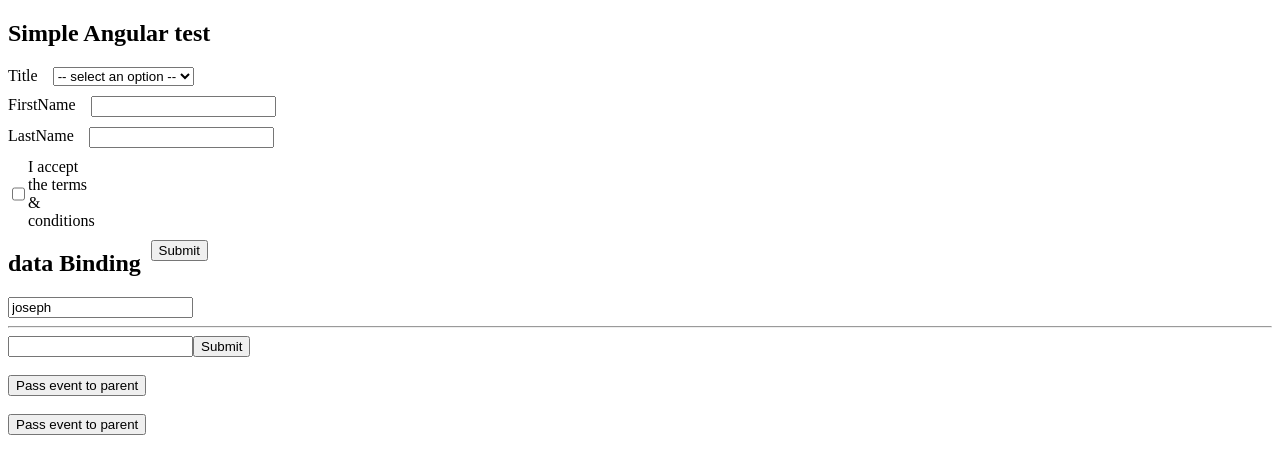
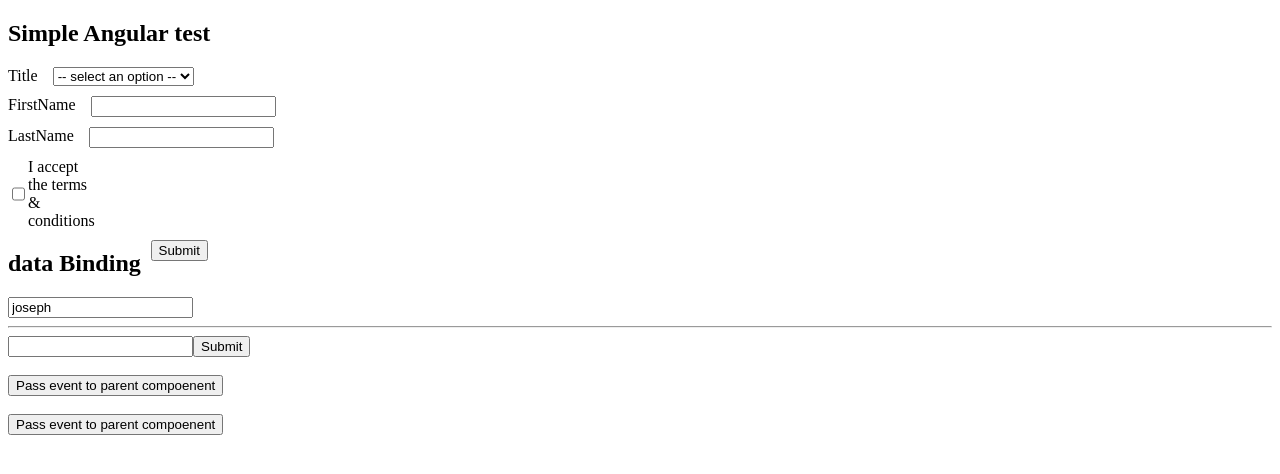
Before and after one commit to JosephAssefa-tech/two-way-databinding, an Angular app: page /home in a window 1280 px wide. Shown: the top 474 px of the page. Built offline with nearby package versions, Linux system fonts and the light colour scheme.

Commit message:
home component done

```diff
--- a/src/app/home/home.component.html
+++ b/src/app/home/home.component.html
@@ -1,7 +1,7 @@
 <div style="margin-left:30px; margin-top:10px" *ngFor="let p of childPosts" >
-{{p}}
+this value{{p}}
 </div>
 <br/>
 <br/>
 
-<button (click)="passEvent()">Pass event to parent</button>
+<button (click)="passEvent()">Pass event to parent compoenent</button>
```
